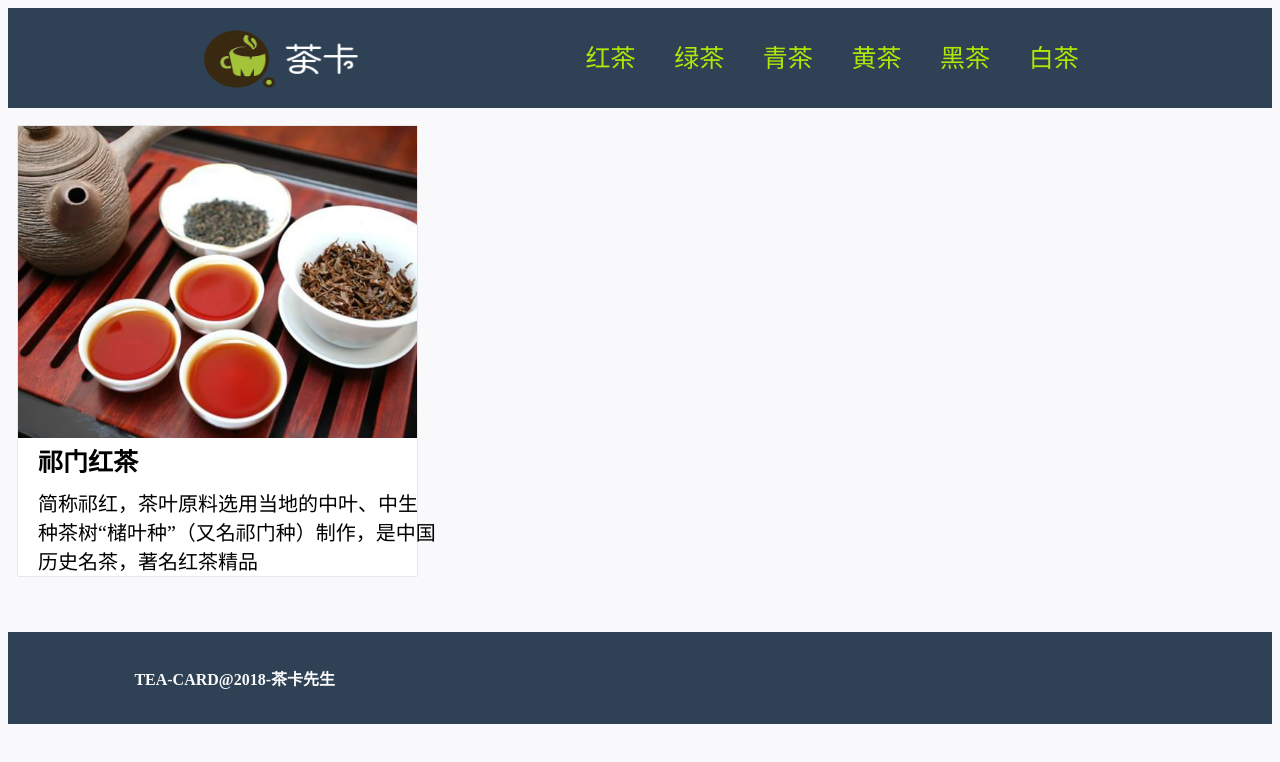
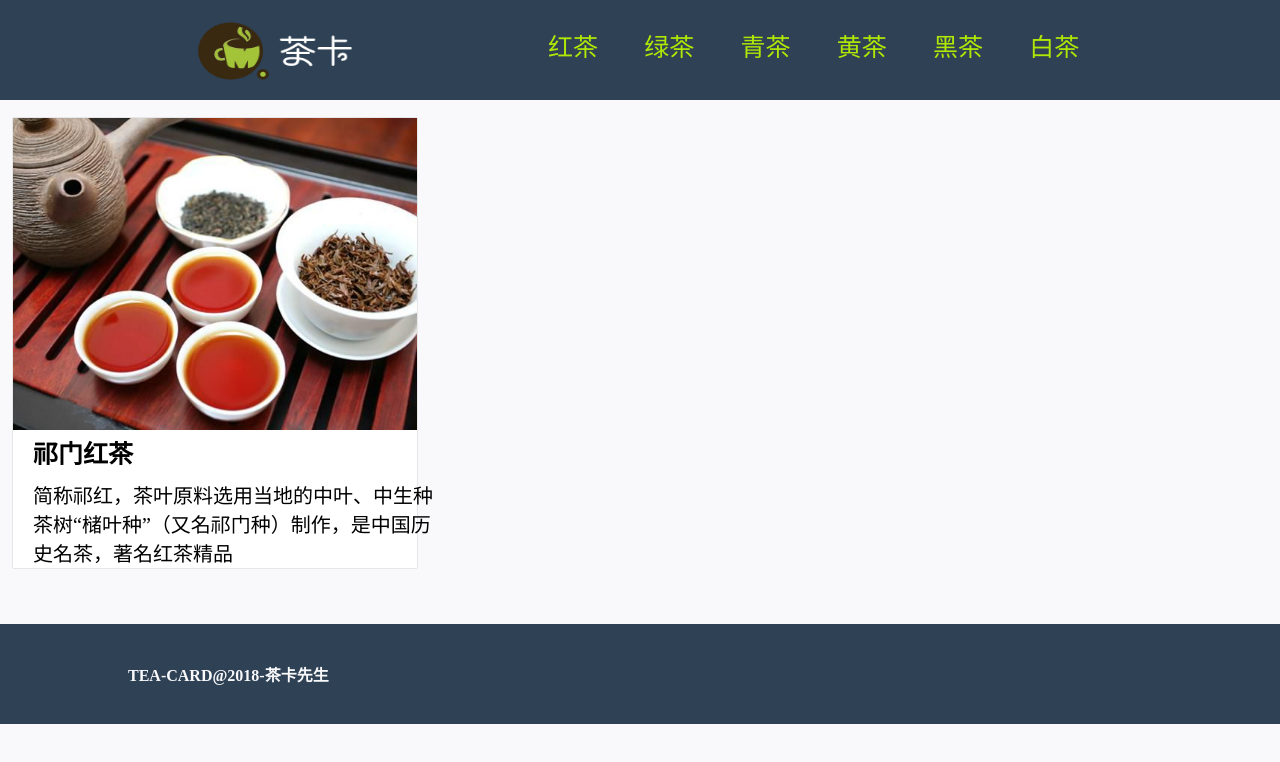
Before and after one commit to tea-card/tea-card.github.io, a plain HTML site: page web/red.html in a window 1280 px wide. Drawn offline with Linux system fonts and the light colour scheme.

Commit message:
Add files via upload

```diff
--- a/css/my.css
+++ b/css/my.css
@@ -1,4 +1,9 @@
 @charset "UTF-8";
+
+* {
+    margin:0;
+    padding:0;
+}
 
 header {
 	position: relative;
@@ -36,7 +41,7 @@ header ul {
 header li {
 	float:left;
 	width:16%;
-	top:20px;
+	top:33px;
 	line-height:20px;
 	text-align:center;
 	position:relative;
@@ -49,15 +54,17 @@ body {
 
 footer {
 	background-color:#2F4154;
+	width: 100%;
+	height: 100px;
 }
 
 footer p {
-	padding:0px 0px 0px 10%;
+	padding:20px 0px 0px 10%;
 	color:#F9F9FB;
 }
 
 .box {
-	padding:0px 10px 20px 10px;
+	padding:0px 7px 20px 13px;
 	width:31.6%;
 	display: inline-block;
 }
@@ -148,7 +155,7 @@ footer p {
 
 .tea-data span {
 	padding:20px 20px 20px 20px;
-	width:100%;
+	width:83%;
 	display: inline-block;
 	box-shadow: 0 0 1px #909090;
 	background-color:white;
```
